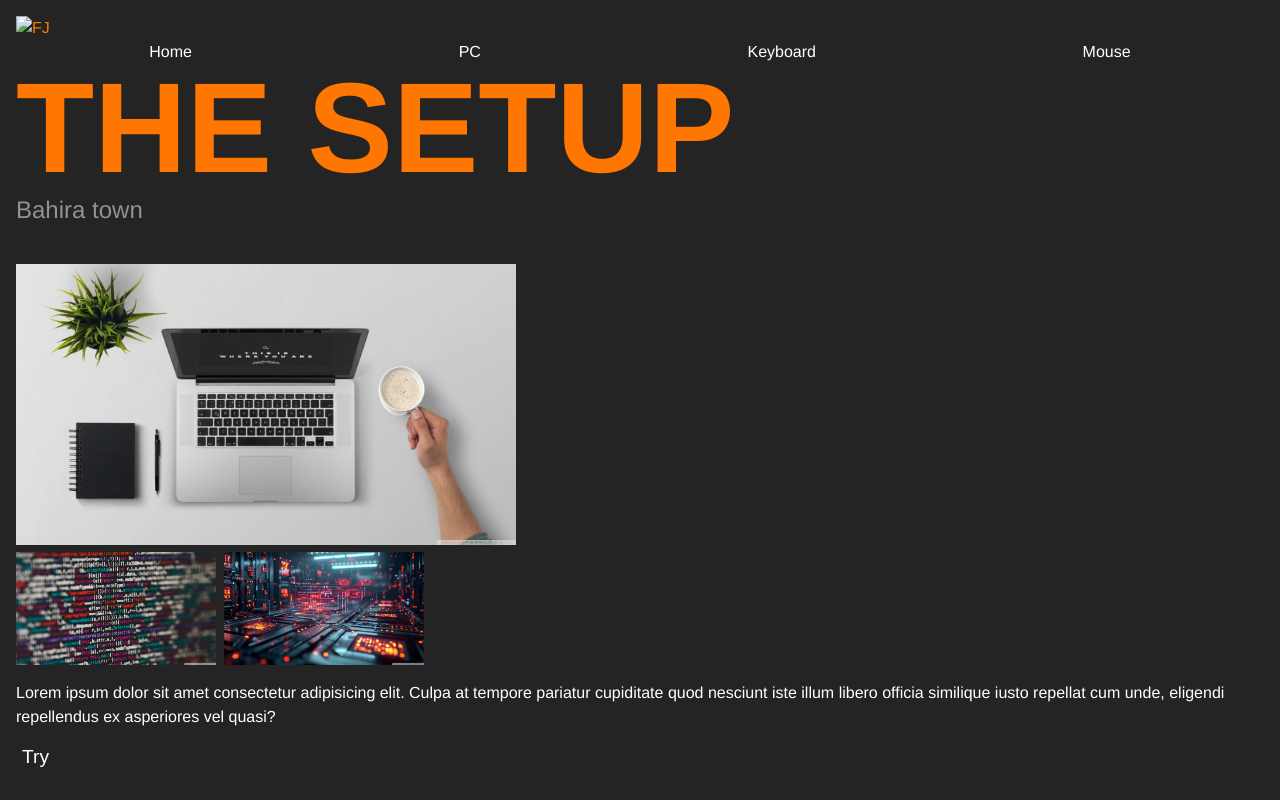
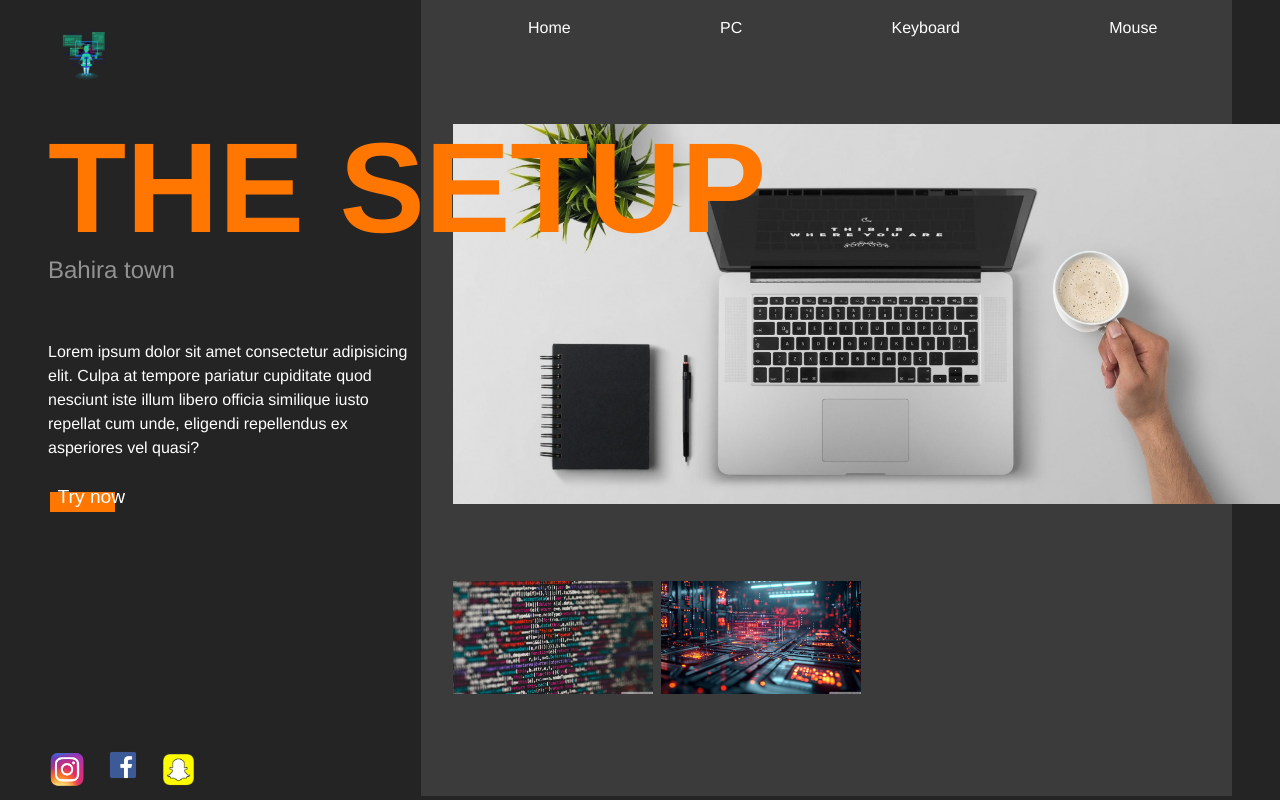
Before and after one commit to Faid1122/project101, a plain HTML site: page index.html in a window 1280 px wide. Shown: the top 800 px of the page. Drawn offline with Linux system fonts and the light colour scheme.

Commit message:
Almost done

```diff
--- a/index.html
+++ b/index.html
@@ -10,7 +10,7 @@
     <div>
       <div class="main-grid">
         <header>
-          <img class="logo" src="" alt="FJ" />
+          <img class="logo" src="pngwing.com (3).png" alt="FJ" />
           <nav class="nav">
             <a href="#" class="nav__link">Home</a>
             <a href="#" class="nav__link">PC</a>
@@ -44,7 +44,7 @@
             similique iusto repellat cum unde, eligendi repellendus ex
             asperiores vel quasi?
           </p>
-          <button class="btn">Try</button>
+          <button class="btn">Try now</button>
         </main>
         <footer>
           <div class="social-links">
--- a/style.css
+++ b/style.css
@@ -3,6 +3,10 @@
 *::after {
   box-sizing: border-box;
 }
+
+/* * {
+  outline: 2px solid red;
+} */
 
 :root {
   --clr-icon: #929292;
@@ -24,6 +28,13 @@ img {
   max-width: 100%;
 }
 
+.logo {
+  width: 15%; /* Makes the size relative to the screen width */
+  height: auto; /* Maintains aspect ratio */
+  max-width: 100px; /* Restricts maximum size */
+  margin: 10px;
+}
+
 .btn {
   cursor: pointer;
   display: inline-block;
@@ -31,6 +42,28 @@ img {
   background: transparent;
   color: var(--clr-text);
   font-size: 1.2rem;
+  padding: 0.5em;
+  position: relative;
+  align-self: start;
+  justify-self: start;
+}
+
+.btn::after {
+  content: "";
+  position: absolute;
+  background: var(--clr-accent);
+  height: 1em;
+  width: 75%;
+  left: 0.1em;
+  top: 40%;
+  z-index: -1;
+  transition: transform 250ms;
+  transform-origin: bottom left;
+}
+
+.btn:hover::after,
+.btn:focus::after {
+  transform: scale(1.3, 1.6);
 }
 
 .title {
@@ -38,7 +71,7 @@ img {
   text-transform: uppercase;
   margin: 0;
   line-height: 1;
-  font-size: clamp(3rem, 10vw, 9rem);
+  font-size: clamp(3rem, 10vw, 8rem);
 }
 .logo {
   color: var(--clr-accent);
@@ -58,7 +91,7 @@ img {
 }
 
 .footer {
-  margin-top: 2em;
+  margin-top: 1rem;
 }
 
 .nav {
@@ -74,6 +107,11 @@ img {
   text-decoration: none;
 }
 
+.nav__link:hover,
+.nav__link:focus {
+  color: var(--clr-accent);
+}
+
 .secondary-images {
   display: flex;
   width: 200px;
@@ -81,6 +119,93 @@ img {
   /* border-radius: 100px; */
 }
 
-.primary-image {
+/* .primary-image {
   width: 500px;
+} */
+
+.social-links {
+  margin-top: 1.5em;
+  display: flex;
+  gap: 1em;
 }
+
+.social-link {
+  width: 10%; /* Makes the size relative to the screen width */
+  height: auto; /* Maintains aspect ratio */
+  max-width: 100px; /* Restricts maximum size */
+  margin: 1px;
+}
+
+.social-link:hover,
+.social-link:focus {
+  opacity: 0.5;
+}
+
+@media (min-width: 800px) {
+  body {
+    margin: 0;
+  }
+  .main-grid {
+    display: grid;
+    grid-template-columns:
+      minmax(1em, 1fr)
+      repeat(3, minmax(10rem, 30rem))
+      minmax(1em, 1fr);
+    gap: 2em;
+    position: relative;
+  }
+  header {
+    grid-column: 2/5;
+    display: grid;
+    grid-template-columns: subgrid;
+    padding-top: 1em;
+  }
+
+  .nav {
+    grid-column: 2/5;
+  }
+
+  main {
+    grid-column: 2/-1;
+    display: grid;
+    grid-template-columns: subgrid;
+    grid-auto-rows: min-content;
+    grid-auto-flow: dense;
+  }
+
+  main::after {
+    content: "";
+    position: absolute;
+    background-color: var(--clr-br-light);
+    top: 0;
+    left: -2em;
+    right: 0;
+    bottom: 0;
+    grid-column: 3/5;
+    z-index: -10;
+  }
+
+  .title {
+    grid-column: 1/3;
+    grid-row: 1;
+  }
+  .location,
+  .description {
+    grid-column: 1/2;
+  }
+  .primary-image {
+    grid-column: 2/-1;
+    grid-row: 1 / span 4;
+    z-index: -1;
+    height: 380px;
+    width: 100%;
+    object-fit: cover;
+  }
+  .secondary-images {
+    grid-column: 2/4;
+    margin-top: 4em;
+  }
+  footer {
+    grid-column: 2/3;
+  }
+}
```
Also changed, not shown: pngwing.com (3).png (added).
